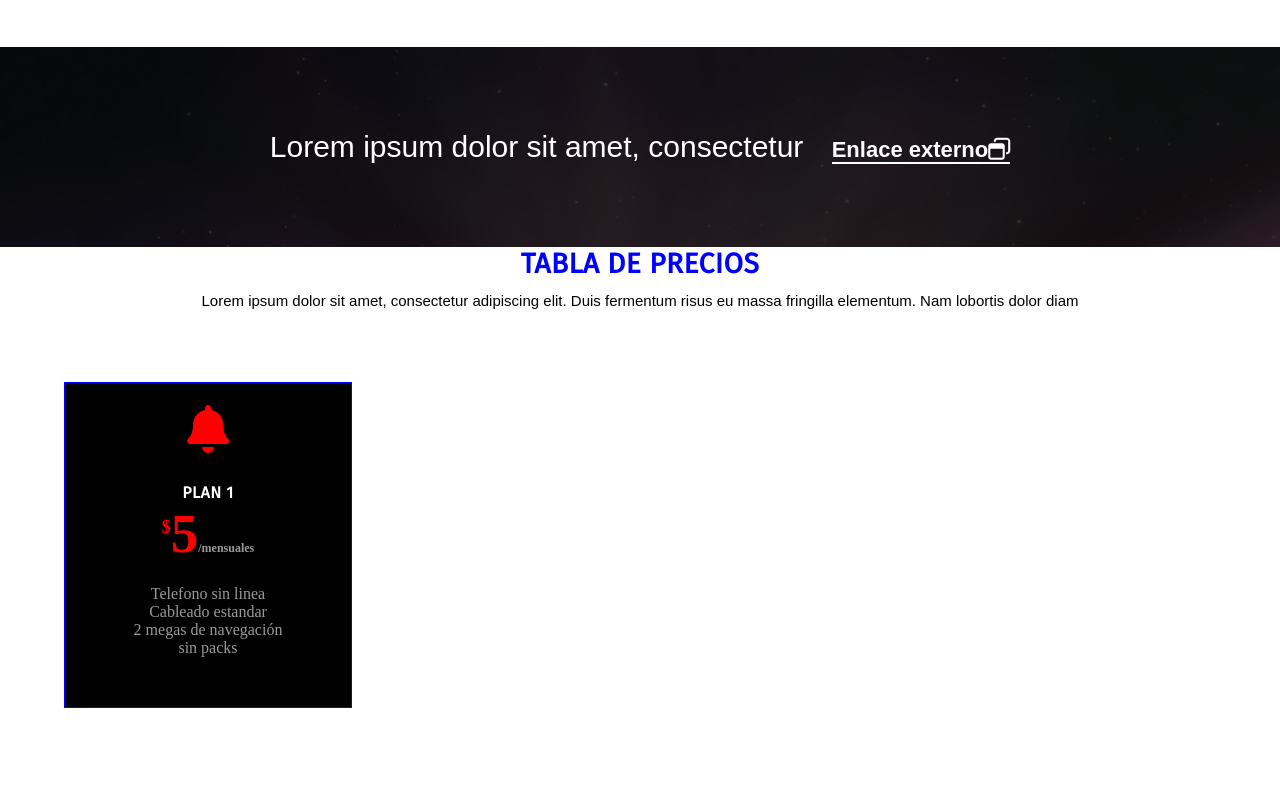
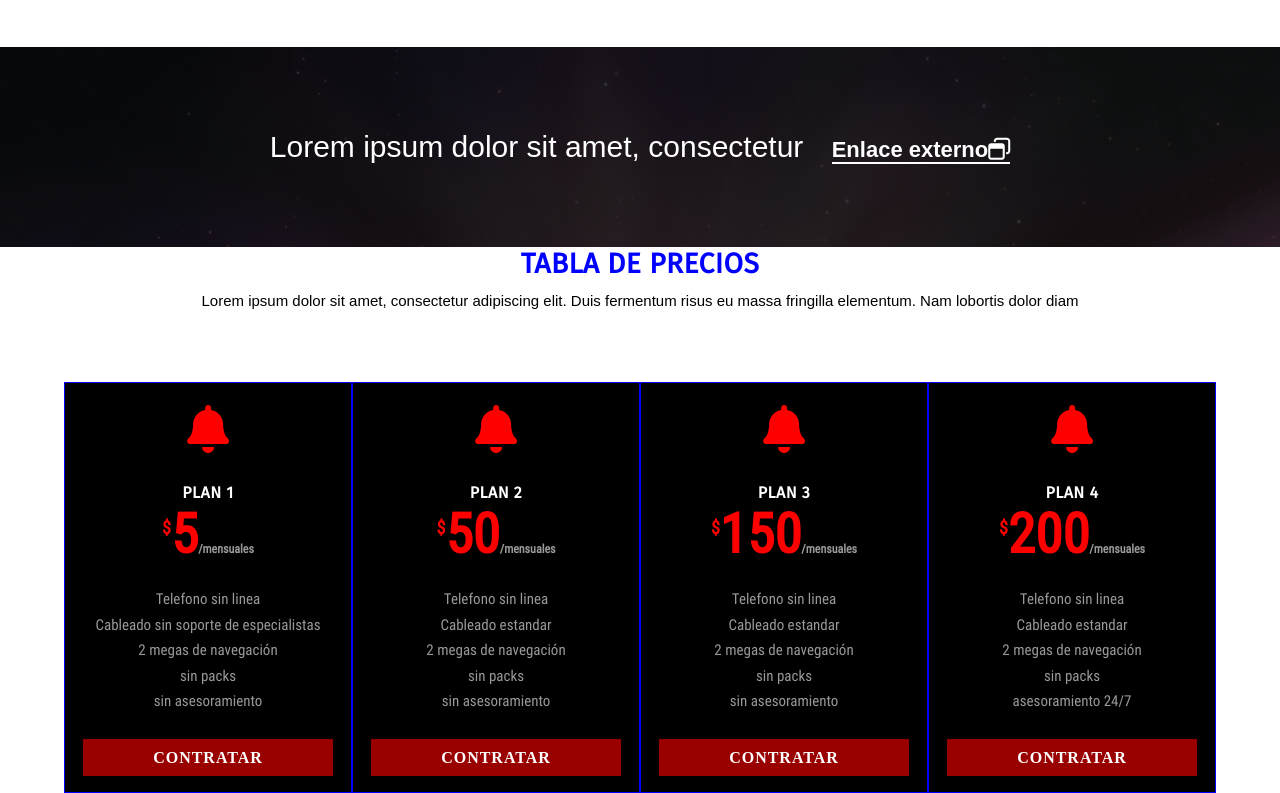
Before and after one commit to kuepululupu/HTMLUdemy, a plain HTML site: page Menu corporativo/index.html in a window 1280 px wide. Shown: the part 1850-2643 px from the top of the page. Before the commit the page ends 2558 px from the top, so only its background shows below. Drawn offline with nearby package versions, Linux system fonts and the light colour scheme.

Commit message:
Commit de clase 14

```diff
--- a/Menu corporativo/index.html
+++ b/Menu corporativo/index.html
@@ -167,21 +167,80 @@
 						<div>
 							<ul class="lista-precios">
 								<li class="lista-espacios">Telefono sin linea</li>
+								<li class="lista-espacios">Cableado sin soporte de especialistas</li>
+								<li class="lista-espacios">2 megas de navegación</li>
+								<li class="lista-espacios">sin packs</li>
+								<li class="lista-espacios">sin asesoramiento</li>
+							</ul>
+						</div>
+						<div class="boton-contratar"><a href="#" class="contratar-a">Contratar</a></div>
+					</div>
+				</div>
+				<!-- COLUMNA 2 -->
+				<div class="tablaxd">
+					<div class="caja-precio">
+						<div class="icono-precio">
+							<i class="fas fa-bell"></i>
+						</div>
+						<div><h4>PLAN 2</h4></div>
+						<div class="precio-1"><span class="dolar">$</span>50<span class="mes">/mensuales</span></div>
+						<div>
+							<ul class="lista-precios">
+								<li class="lista-espacios">Telefono sin linea</li>
 								<li class="lista-espacios">Cableado estandar</li>
 								<li class="lista-espacios">2 megas de navegación</li>
 								<li class="lista-espacios">sin packs</li>
+								<li class="lista-espacios">sin asesoramiento</li>
 							</ul>
 						</div>
-						<div class="boton-contratar"><a href="#" class="contratar-a"></a>
+						<div class="boton-contratar"><a href="#" class="contratar-a">Contratar</a></div>
+					</div>
+				</div>
+				<!-- Columna no 3 -->
+				<div class="tablax4">
+					<div class="caja-precio">
+						<div class="icono-precio">
+							<i class="fas fa-bell"></i>
 						</div>
+						<div><h4>PLAN 3</h4></div>
+						<div class="precio-1"><span class="dolar">$</span>150<span class="mes">/mensuales</span></div>
+						<div>
+							<ul class="lista-precios">
+								<li class="lista-espacios">Telefono sin linea</li>
+								<li class="lista-espacios">Cableado estandar</li>
+								<li class="lista-espacios">2 megas de navegación</li>
+								<li class="lista-espacios">sin packs</li>
+								<li class="lista-espacios">sin asesoramiento</li>
+							</ul>
+						</div>
+						<div class="boton-contratar"><a href="#" class="contratar-a">Contratar</a></div>
+					</div>
+				</div>
+				<!-- Columna no 4 -->
+				<div class="tablax4">
+					<div class="caja-precio">
+						<div class="icono-precio">
+							<i class="fas fa-bell"></i>
+						</div>
+						<div><h4>PLAN 4</h4></div>
+						<div class="precio-1"><span class="dolar">$</span>200<span class="mes">/mensuales</span></div>
+						<div>
+							<ul class="lista-precios">
+								<li class="lista-espacios">Telefono sin linea</li>
+								<li class="lista-espacios">Cableado estandar</li>
+								<li class="lista-espacios">2 megas de navegación</li>
+								<li class="lista-espacios">sin packs</li>
+								<li class="lista-espacios">asesoramiento 24/7</li>
+							</ul>
+						</div>
+						<div class="boton-contratar"><a href="#" class="contratar-a">Contratar</a></div>
 					</div>
 				</div>
 			</section>
 </section>
-
+<br>
 <script src="js/app.js"></script>
 <script src="js/alto.js"></script>
+<br><br><br><br><br><br><br><br>
 </body>
-<br><br><br><br>
-<br><br><br><br>
 </html>
--- a/Menu corporativo/tabla.css
+++ b/Menu corporativo/tabla.css
@@ -5,6 +5,11 @@
 	padding-top: 50px;
 }
 .tablax4{
+	float: left;
+	width: 25%;
+	margin-top: 20px;
+}
+.tablaxd{
 	float: left;
 	width: 25%;
 	margin-top: 20px;
@@ -26,6 +31,7 @@
 	color:red;
 	font-size: 55px;
 	font-weight: bold;
+	font-family: robo
 }
 .dolar{
 	color:red;
@@ -42,5 +48,32 @@
 	list-style: none;
 	padding: 20px 0;
 	color: #999;
-	padding-bottom: 50px;
+	padding-bottom: 35px;
+	font-family: robo;
 }
+.lista-espacios{
+	padding: 0.25em;
+	font-size: 15px;
+}
+.boton-contratar{
+	margin-bottom: 25px;
+}
+.contratar-a{
+	background: #900;
+	text-decoration: none;
+	color: #fff;
+	text-transform: uppercase;
+	font-weight: bold;
+	padding: 10px 70px;
+	letter-spacing: 1px;
+	width: 90%
+}
+.contratar-a:hover{
+	background: #555;
+	transition: all .4s ease;
+}
+
+@font-face {
+		font-family: robo;
+		src:url(fonts/RobotoCondensed-Regular.ttf);
+}
```
